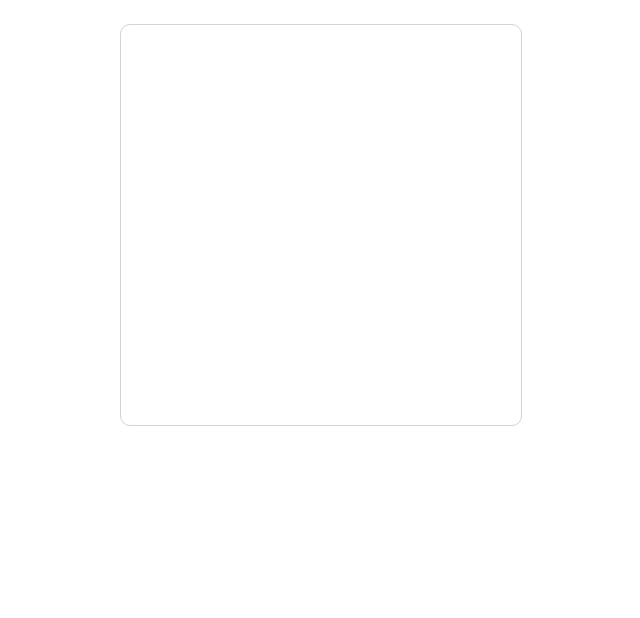
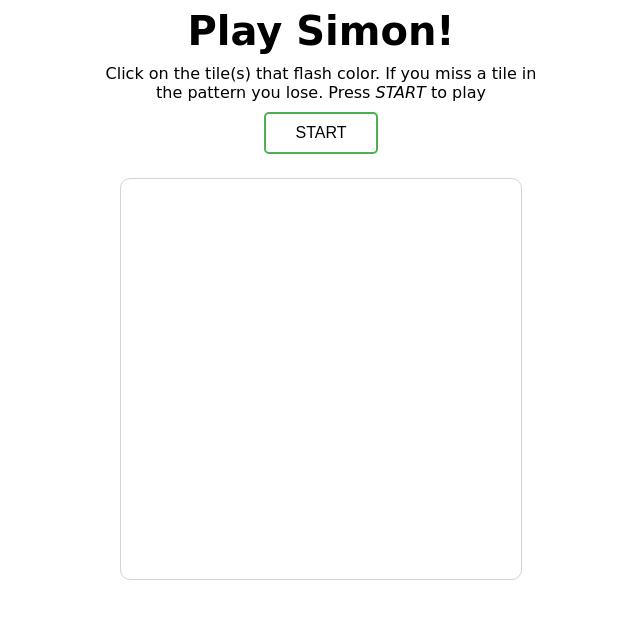
Before and after one commit to sophiapeckner/simon, a plain HTML site: page index.html in a window 1280 px wide. Shown: the whole page, without its empty margins (319-959 px from the left). Drawn offline with Linux system fonts and the light colour scheme; a web font is replaced by a local one.

Commit message:
Include more sections

```diff
--- a/index.html
+++ b/index.html
@@ -3,13 +3,26 @@
   <head>
     <meta charset="utf-8">
     <meta name="viewport" content="width=device-width">
-    <title>repl.it</title>
+    <title>Simon Game</title>
     <link href="style.css" rel="stylesheet" type="text/css" />
   </head>
   <body>
-    <canvas id="myCanvas" width="400" height="400" style="border: 1px solid #d3d3d3;">
+    <main class="container">
+      <section id="game">
+        <h1 id="title">Play Simon!</h1>
+        <p id="instructions">Click on the tile(s) that flash color. If you miss a tile in the pattern you lose. Press <i> START </i> to play</p>
+        <button id="start_btn" onclick="main()">START</button>
+        <canvas id="myCanvas" width="400" height="400" style="border: 1px solid #d3d3d3;" onclick="getCoords(canvas, event)">
           Your browser does not support the HTML5 canvas tag.
-    </canvas>
+        </canvas>
+        <p id="game_over"></p>
+      </section>
+
+      <!-- <selection id="instructions">
+        <h1>Instructions</h1>
+        <p>Click on the tile(s) that flash color. If you miss a tile in the pattern you lose. Press <strong> START </strong> to play</p>
+      </selection> -->
+    </main>
     <script src="script.js"></script>
   </body>
 </html>
```
